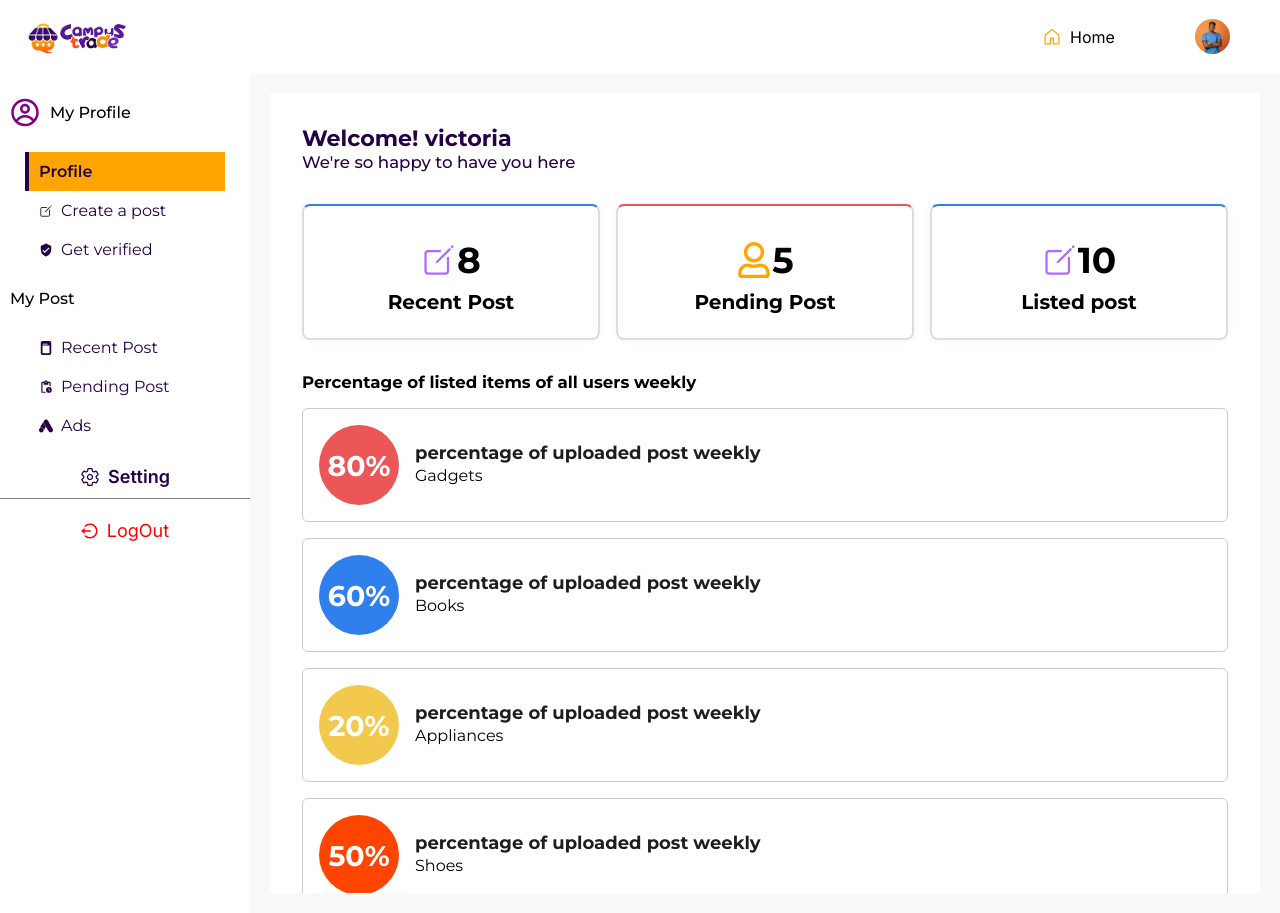
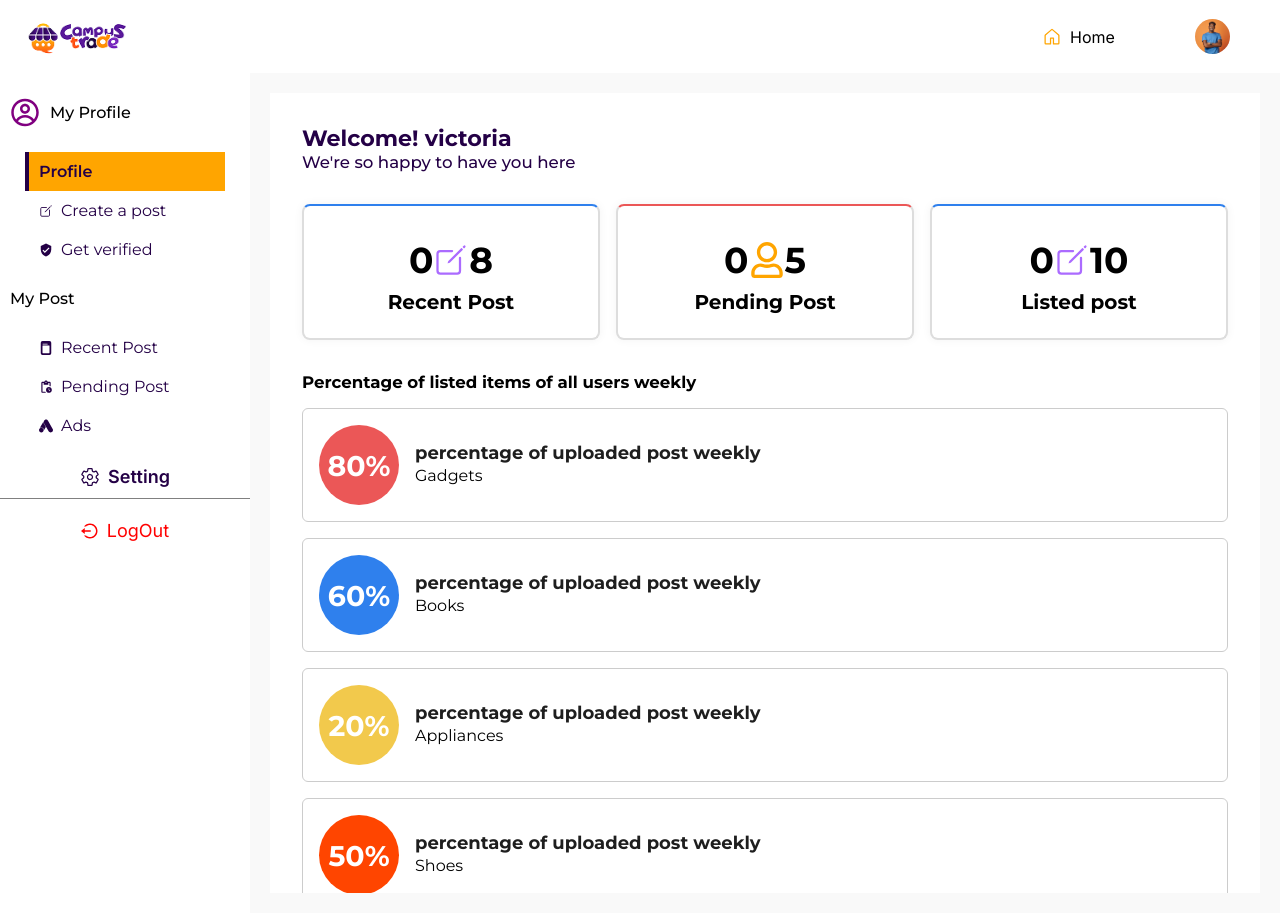
Before and after one commit to Ezenri-Elvis-CodElv/Campus-Trade, a React (Vite) app: page /dashboard in a window 1280 px wide. Built offline with nearby package versions, Linux system fonts and the light colour scheme; no server answers.

Commit message:
recent code

```diff
--- a/package.json
+++ b/package.json
@@ -13,6 +13,7 @@
     "@tailwindcss/vite": "^4.1.4",
     "animate.css": "^4.1.1",
     "antd": "^5.24.6",
+    "axios": "^1.8.4",
     "react": "^19.1.0",
     "react-dom": "^19.1.0",
     "react-icons": "^5.5.0",
--- a/src/Chidera/ProductDetailPage.jsx
+++ b/src/Chidera/ProductDetailPage.jsx
@@ -95,7 +95,7 @@ const ADS = [
           <div className='condition'>
             <h3 className='projectinfo2'>Condition</h3>
             <div className='body1'>
-              <button className=''btwn style={getButtonStyle('New')} onClick={() =>setActive('New')} >New</button>
+              <button className='btwn' style={getButtonStyle('New')} onClick={() =>setActive('New')} >New</button>
               <button className='active' style={getButtonStyle('Used')} onClick={() =>setActive('Used')}>Used</button>
             </div>
           </div>
@@ -140,7 +140,7 @@ const ADS = [
                     <IoCopy  size={20}
                     onClick={handleCopy}
                     style={{ cursor: "pointer", marginRight: "8px" }} />)}
-                 <a href={`tel:${phoneNumber}`}>{phoneNumber}</a>
+                    <a href={`tel:${phoneNumber}`}>{phoneNumber}</a>
                     {copied && <span style={{ marginLeft: "8px", color: "white" }}>Copied!</span>}
                   </button>
                   <button className='contact whatsapp'>
@@ -164,24 +164,23 @@ const ADS = [
             <span className='goback' onClick={() => nav("/")}>Go Back To The Previous Page</span>
           </button>
         </div>
+      </div>
 
-      </div>
-{/*
       <div className='devices'>
         <div className='deviceHeader'>
           <h2 className='mobiledevicesh2'>Mobile device</h2>
           <p className='mobiledevicesp'>Checkout Lorem ipsum dolor sit amet consectetur adipisicing elit. Earum!</p>
         </div>
-        <div className="cards">
+
+      </div>
+
+      <div className="cards">
       {myArr.map((item, index) => (
         <Card key={index} item={item} />
       ))}
 
 
       </div>
-      </div> */}
-
-
     </section>
   )
 }
--- a/src/DashboardComponents/SellerProfile.jsx
+++ b/src/DashboardComponents/SellerProfile.jsx
@@ -1,9 +1,38 @@
-import React from "react";
+import React, { useEffect, useState } from "react";
 import { FaRegUser } from "react-icons/fa";
 import { IoCreateOutline } from "react-icons/io5";
 import { useNavigate } from "react-router";
+import axios from "axios";
+
 const SellerProfile = () => {
-    const nav = useNavigate()
+const nav = useNavigate()
+
+const baseUrl ="http://campustrade-kku.onrender.com"
+
+const [dashboard, setDashboard] = useState({
+  totalproducts:0,
+  totalorders:0,
+  totalrevenue:0
+})
+
+useEffect(() =>{
+  const fetchDashboard = async () =>{
+    try {
+      const res = await axios.get(`${baseUrl}/api/v1/getSellerDashboard`)
+      setDashboard(res.data);
+      //   {totalProducts:dashboard.totalproducts,
+      //   totalOrders:dashboard.totalorders,
+      //    totalRevenue:dashboard.totalrevenue
+      // });console.log(res)
+    }
+    catch (error){
+      console.log(error)
+      }
+    }
+    fetchDashboard()
+},[])
+
+
   return (
      <div className="admin-dashboard">
           <h2 className="admin-dashboard-h2">Welcome! victoria</h2>
@@ -12,7 +41,7 @@ const SellerProfile = () => {
           <div className="stats-container">
             <div className="stat-card blue"  onClick={()=> nav('/dashboard/recentpost')}>
               <h3  className="stat-card-h3">
-                {" "}
+                {dashboard.totalproducts}
                 <IoCreateOutline style={{color:"rgb(171, 107, 255)"}} />
                 8
               </h3>
@@ -20,7 +49,9 @@ const SellerProfile = () => {
             </div>
             <div className="stat-card red">
               <h3  className="stat-card-h3">
-                {" "}
+                {
+                  dashboard.totalorders
+                }
                 <FaRegUser style={{color: "orange"}} />
                 5
               </h3>
@@ -28,7 +59,7 @@ const SellerProfile = () => {
             </div>
             <div className="stat-card blue">
               <h3  className="stat-card-h3">
-                {" "}
+                { dashboard.totalrevenue}
                 <IoCreateOutline  style={{color:"rgb(171, 107, 255)"}} />
                 10
               </h3>
```
Also changed, not shown: 1 other file (tests, documents, lock files or other folders).
